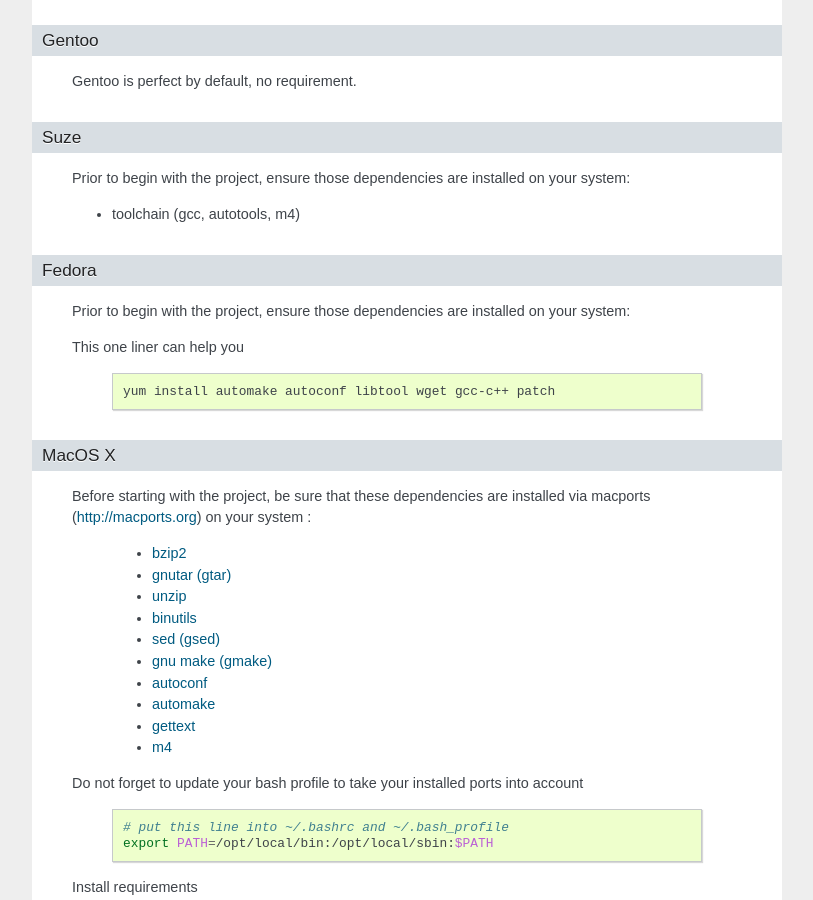
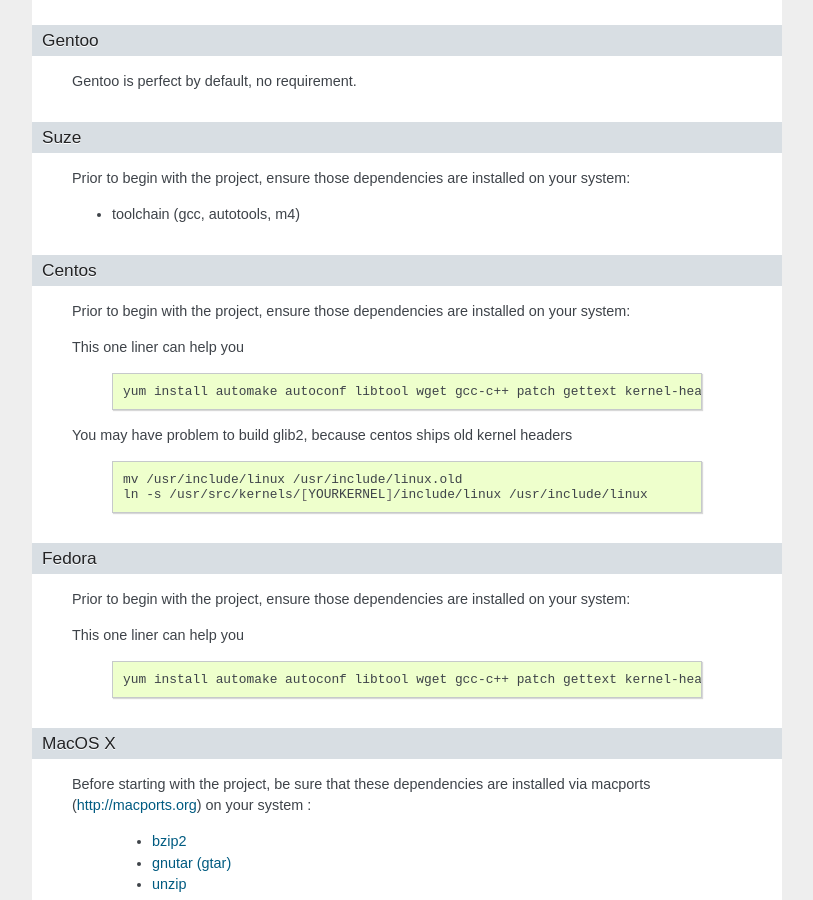
Before and after one commit to minitage/minitage.github.io, a Sphinx documentation site: the page built from source/installation.rst, in a window 1280 px wide and 900 px high, scrolled down 1736 px. Shown: the whole window, without its empty margins (198-1011 px from the left). Built offline with Sphinx 7.4.7, drawn with Linux system fonts in a browser that asks for light colours; nearby versions of some CDN libraries; library files that are not in the unit come from our copies.

Commit message:
add redhat docs

```diff
--- a/source/installation.rst
+++ b/source/installation.rst
@@ -89,6 +89,26 @@
 
     * toolchain (gcc, autotools, m4)
 
+Centos
+-----------
+
+    Prior to begin with the project, ensure those dependencies are installed on
+    your system:
+
+    This one liner can help you
+
+        .. code-block:: sh
+
+             yum install automake autoconf libtool wget gcc-c++ patch gettext kernel-headers
+
+
+    You may have problem to build glib2, because centos ships old kernel headers
+
+        .. code-block:: sh
+
+            mv /usr/include/linux /usr/include/linux.old
+            ln -s /usr/src/kernels/[YOURKERNEL]/include/linux /usr/include/linux
+
 Fedora
 -----------
 
@@ -99,7 +119,7 @@
 
         .. code-block:: sh
 
-             yum install automake autoconf libtool wget gcc-c++ patch
+             yum install automake autoconf libtool wget gcc-c++ patch gettext kernel-headers
 
 
 MacOS X
```
